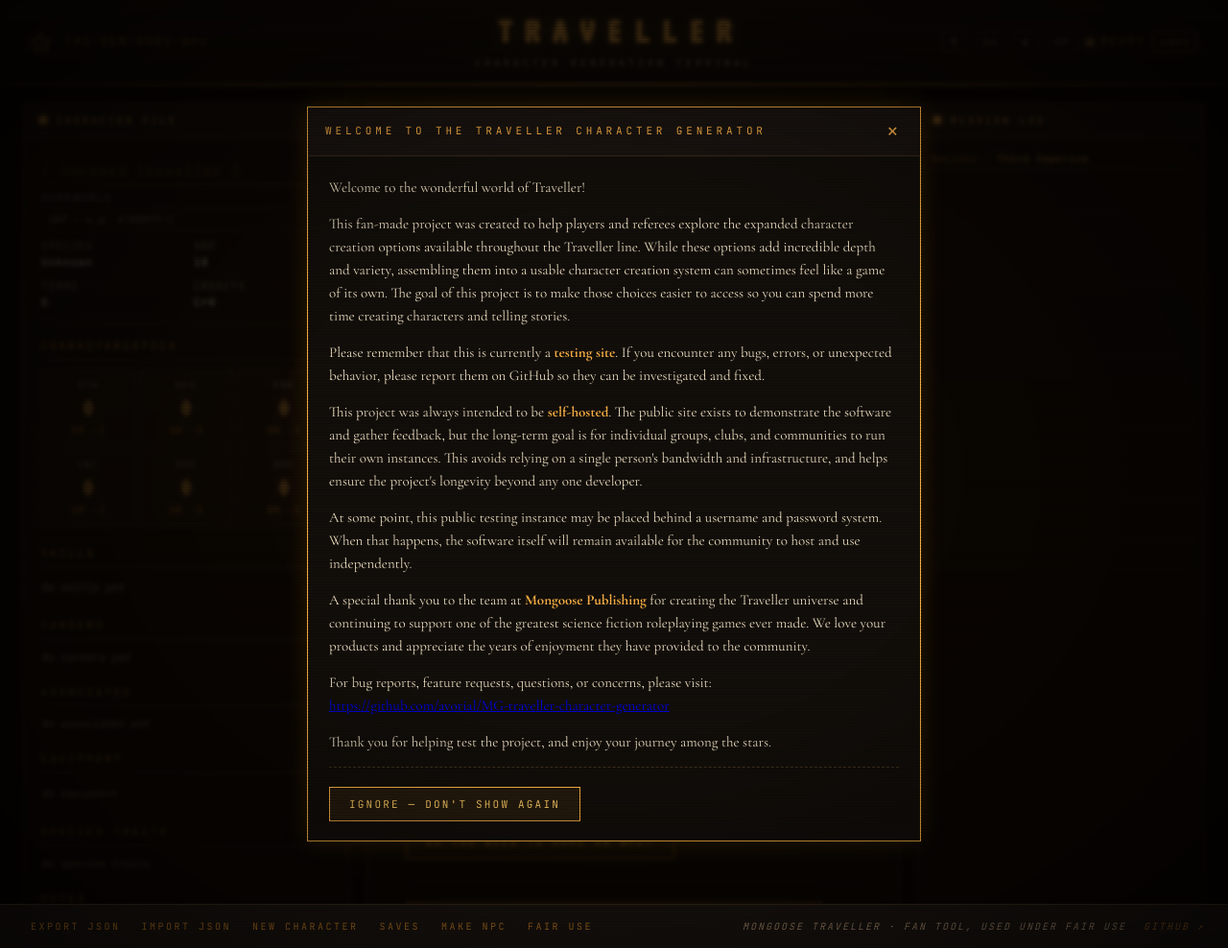
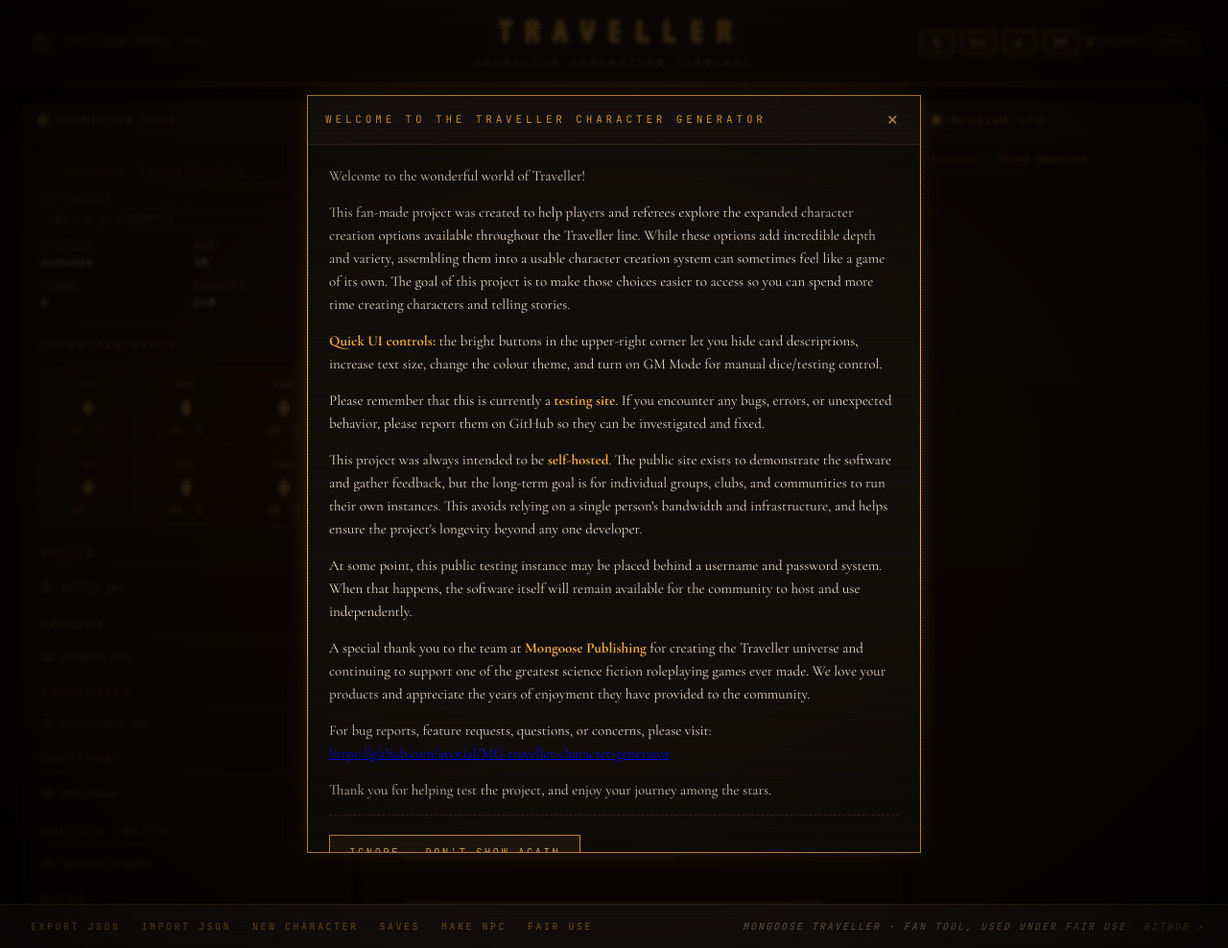
Before and after one commit to avorial/MG-traveller-character-generator, a FastAPI app: page / in a window 1280 px wide. Shown: the whole page at 96% size. Run offline with FastAPI, Linux system fonts and the light colour scheme; data that the repository does not hold is empty; some libraries are stand-ins or nearby versions.

Commit message:
Brighten header utility controls

```diff
--- a/app/static/css/style.css
+++ b/app/static/css/style.css
@@ -2267,23 +2267,39 @@ body.hide-card-desc .card-desc { display: none !important; }
 
 /* GM Mode toggle button in the header */
 .gm-toggle {
-  background: transparent;
-  border: 1px solid var(--border);
-  color: var(--muted);
-  font-family: var(--font-mono);
-  font-size: 10px;
-  letter-spacing: 0.15em;
-  padding: 3px 8px;
+  background: rgba(var(--tint-rgb), 0.11);
+  border: 1px solid var(--amber);
+  color: var(--amber-bright);
+  font-family: var(--font-mono);
+  font-size: 11px;
+  font-weight: 700;
+  letter-spacing: 0.12em;
+  min-width: 34px;
+  min-height: 24px;
+  padding: 4px 9px;
   cursor: pointer;
   border-radius: 2px;
-  transition: all 0.15s;
-}
-.gm-toggle:hover { border-color: var(--danger); color: var(--danger); }
+  box-shadow: 0 0 8px rgba(var(--tint-rgb), 0.28), inset 0 0 8px rgba(var(--tint-rgb), 0.08);
+  opacity: 1;
+  text-shadow: 0 0 7px rgba(var(--tint-rgb), 0.65);
+  transition: background 0.15s, border-color 0.15s, color 0.15s, box-shadow 0.15s, transform 0.15s;
+}
+.gm-toggle:hover,
+.gm-toggle:focus-visible {
+  background: rgba(var(--tint-rgb), 0.2);
+  border-color: var(--amber-bright);
+  color: var(--cream);
+  box-shadow: 0 0 14px rgba(var(--tint-rgb), 0.48), inset 0 0 10px rgba(var(--tint-rgb), 0.12);
+  outline: none;
+}
+.gm-toggle:active {
+  transform: translateY(1px);
+}
 .gm-toggle.active {
   background: rgba(255, 82, 51, 0.15);
   border-color: var(--danger);
   color: var(--danger);
-  box-shadow: 0 0 6px rgba(255, 82, 51, 0.3);
+  box-shadow: 0 0 12px rgba(255, 82, 51, 0.45), inset 0 0 10px rgba(255, 82, 51, 0.12);
 }
 
 /* Fixed GM Mode overlay panel — hidden; GM state shown via button color only */
--- a/app/templates/index.html
+++ b/app/templates/index.html
@@ -159,6 +159,7 @@
       <div class="modal-body">
         <p>Welcome to the wonderful world of Traveller!</p>
         <p>This fan-made project was created to help players and referees explore the expanded character creation options available throughout the Traveller line. While these options add incredible depth and variety, assembling them into a usable character creation system can sometimes feel like a game of its own. The goal of this project is to make those choices easier to access so you can spend more time creating characters and telling stories.</p>
+        <p><strong>Quick UI controls:</strong> the bright buttons in the upper-right corner let you hide card descriptions, increase text size, change the colour theme, and turn on GM Mode for manual dice/testing control.</p>
         <p>Please remember that this is currently a <strong>testing site</strong>. If you encounter any bugs, errors, or unexpected behavior, please report them on GitHub so they can be investigated and fixed.</p>
         <p>This project was always intended to be <strong>self-hosted</strong>. The public site exists to demonstrate the software and gather feedback, but the long-term goal is for individual groups, clubs, and communities to run their own instances. This avoids relying on a single person's bandwidth and infrastructure, and helps ensure the project's longevity beyond any one developer.</p>
         <p>At some point, this public testing instance may be placed behind a username and password system. When that happens, the software itself will remain available for the community to host and use independently.</p>
```
Also changed, not shown: README.md, 1 other file.
